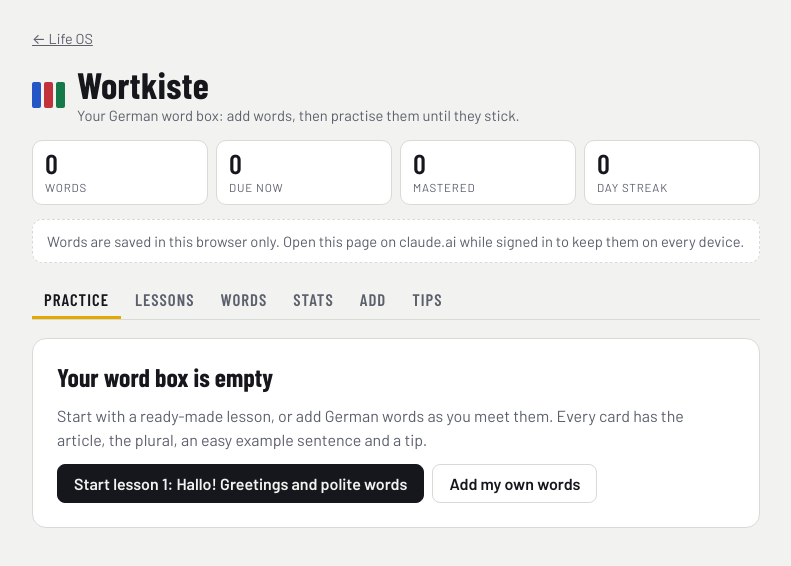
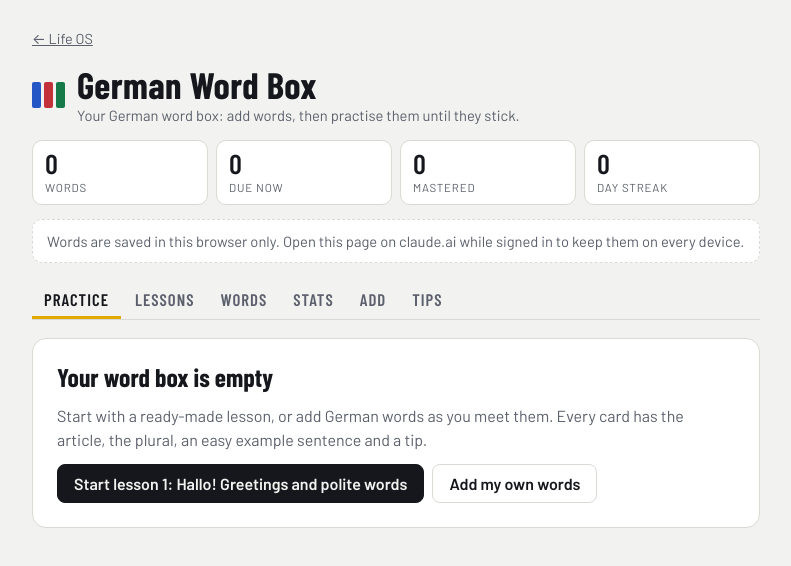
Before and after one commit to Sarkhan999/German-word-practice, a plain HTML site: page index.html in a window 1280 px wide. Shown: the whole page, without its empty margins (244-1035 px from the left). Drawn offline with nearby package versions, Linux system fonts and the light colour scheme.

Commit message:
Rename Wortkiste to German Word Box
User-facing names only: page title, heading, home screen name and icon label,
README/BACKLOG titles, backup filename and messages. Storage keys and the
backup format id ('wortkiste') are unchanged so existing data and backups
still load.

Co-Authored-By: Claude Haiku 5.5 <noreply@anthropic.com>

```diff
--- a/index.html
+++ b/index.html
@@ -1,4 +1,4 @@
-<title>Wortkiste</title>
+<title>German Word Box</title>
 <meta charset="utf-8">
 <meta name="claude:viewport-fit-sides" content="cover">
 <link rel="manifest" href="manifest.json">
@@ -6,7 +6,7 @@
 <link rel="apple-touch-icon" href="icons/icon-180.png">
 <meta name="apple-mobile-web-app-capable" content="yes">
 <meta name="mobile-web-app-capable" content="yes">
-<meta name="apple-mobile-web-app-title" content="Wortkiste">
+<meta name="apple-mobile-web-app-title" content="Word Box">
 <meta name="apple-mobile-web-app-status-bar-style" content="black-translucent">
 <meta name="theme-color" content="#15171C">
 <link rel="preconnect" href="https://fonts.googleapis.com">
@@ -265,7 +265,7 @@ label.btn { cursor: pointer; }
     <div class="brand">
       <div class="mark" aria-hidden="true"><i class="g-der"></i><i class="g-die"></i><i class="g-das"></i></div>
       <div>
-        <h1>Wortkiste</h1>
+        <h1>German Word Box</h1>
         <p>Your German word box: add words, then practise them until they stick.</p>
       </div>
     </div>
@@ -334,11 +334,11 @@ label.btn { cursor: pointer; }
         </ul>
       </section>
       <section>
-        <h3>Put Wortkiste on your iPhone home screen</h3>
+        <h3>Put German Word Box on your iPhone home screen</h3>
         <ul>
           <li>Open this page in Safari, signed in to claude.ai.</li>
           <li>Tap the Share button (the square with an arrow), then <b>Add to Home Screen</b>, then <b>Add</b>.</li>
-          <li>Wortkiste now opens from its own icon, straight to your words. Your progress is the same as on every other device.</li>
+          <li>German Word Box now opens from its own icon, straight to your words. Your progress is the same as on every other device.</li>
         </ul>
       </section>
       <section>
@@ -1121,7 +1121,7 @@ function backupData() {
   return { app: "wortkiste", version: 1, exported: new Date().toISOString(), meta: m, words: words.map(({ draft, ...w }) => w) };
 }
 async function downloadBackup(btn) {
-  const text = JSON.stringify(backupData(), null, 1), name = "wortkiste-backup-" + dayKey() + ".json";
+  const text = JSON.stringify(backupData(), null, 1), name = "german-word-box-backup-" + dayKey() + ".json";
   const dl = await downloadsP;
   if (dl) {
     btn.disabled = true;
@@ -1142,7 +1142,7 @@ function readBackup(file) {
       const list = b.words.filter(w => w && typeof w === "object" && w.word && w.id);
       const have = new Set(words.map(w => w.id));
       pendingBackup = { b, list, update: list.filter(w => have.has(w.id)).length };
-    } catch { pendingBackup = null; toast("That file isn't a Wortkiste backup."); }
+    } catch { pendingBackup = null; toast("That file isn't a German Word Box backup."); }
     renderBackup();
   };
   r.readAsText(file);
```
Also changed, not shown: manifest.json, 2 other files.
